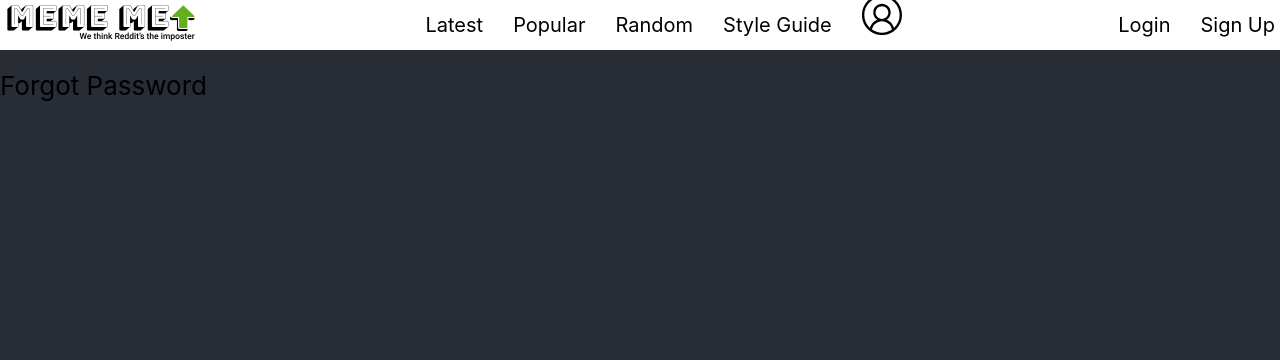
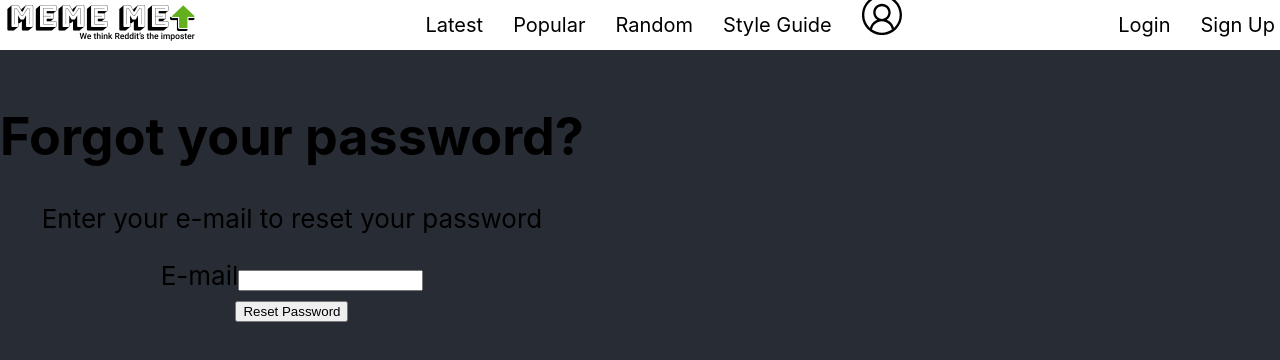
Before and after one commit to CSE370HCI/fantasticfour, a React (Create React App) app: page /forgot-password in a window 1280 px wide. Shown: the top 360 px of the page. Built offline with nearby package versions, Linux system fonts and the light colour scheme.

Commit message:
#62 - add input fields in password reset form, fix branching

```diff
--- a/src/Component/ForgotPasswordForm.jsx
+++ b/src/Component/ForgotPasswordForm.jsx
@@ -16,7 +16,16 @@ class ForgotPasswordForm extends React.Component {
     render() {
         return (
             <div>
-                Forgot Password
+                <h1>Forgot your password?</h1>
+                <p>Enter your e-mail to reset your password</p>
+                <form onSubmit={this.submitHandler}>
+                    <label>
+                        E-mail
+                        <input type="email"/>
+                    </label>
+                    <br/>
+                    <input type="submit" value="Reset Password"/>
+                </form>
             </div>
         );
     }
```
